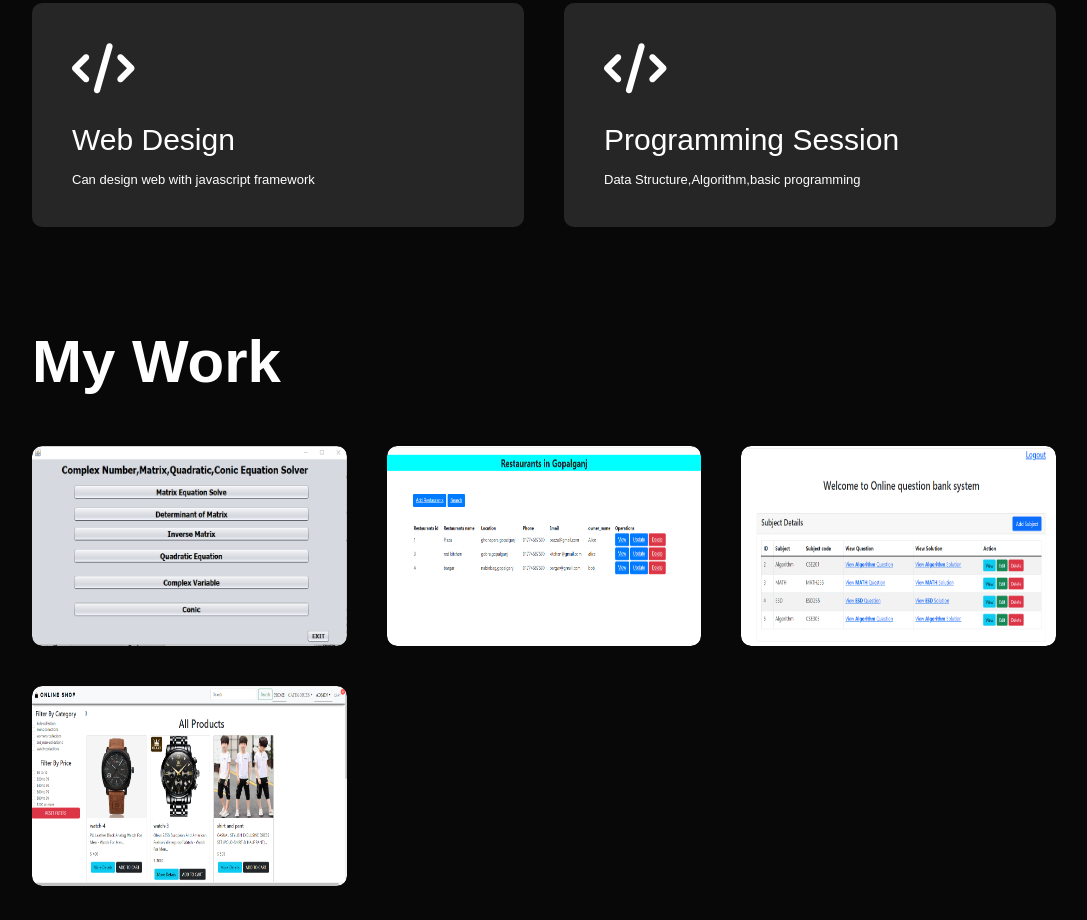
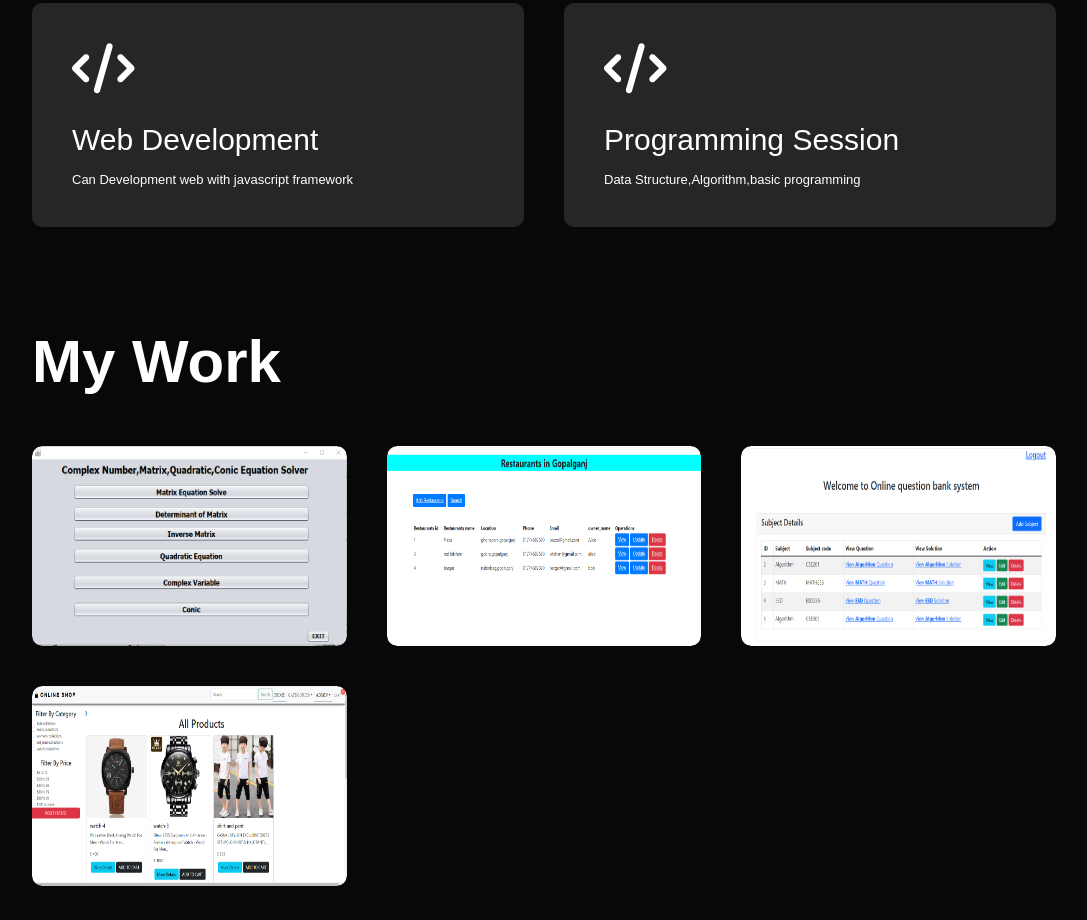
Before and after one commit to masud45827/portfolio_main, a plain HTML site: page index.html in a window 1280 px wide. Shown: the part 1540-2460 px from the top of the page, without its empty margins (96-1183 px from the left). Drawn offline with Linux system fonts and the light colour scheme.

Commit message:
correction text

```diff
--- a/index.html
+++ b/index.html
@@ -78,8 +78,8 @@
        <div class="services-list">
             <div>
               <i class="fas fa-code"></i>
-              <h2>Web Design</h2>
-              <p>Can design web with javascript framework</p>
+              <h2>Web Development</h2>
+              <p>Can Development web with javascript framework</p>
             </div>
             <div>
               <i class="fas fa-code"></i>
```
